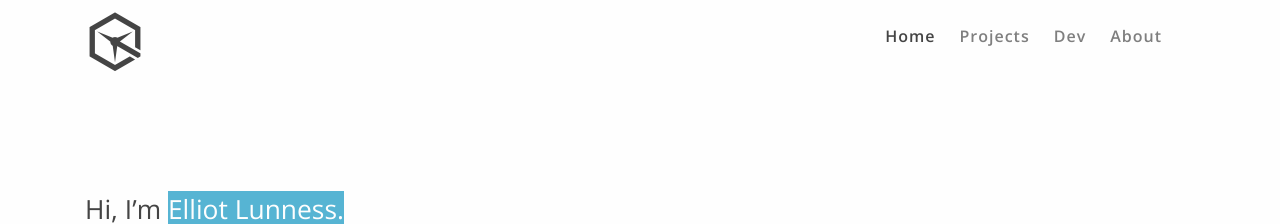
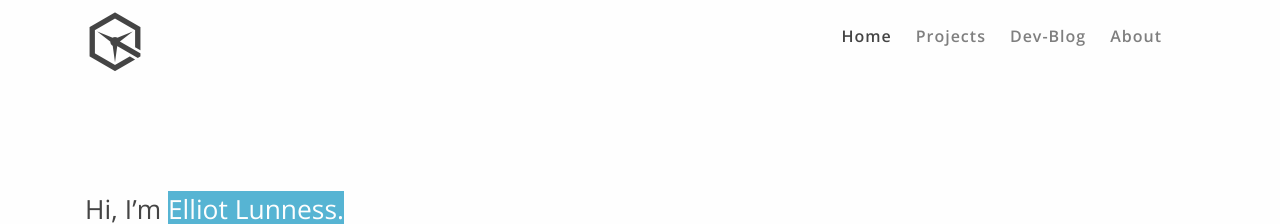
Before and after one commit to LazerCube/LazerCube.github.io, a Jekyll site: the page built from index.md, in a window 1280 px wide and 900 px high. Shown: the top 224 px of the window. Built offline with Jekyll 4.4.1, drawn with Linux system fonts in a browser that asks for light colours; some web fonts are replaced.

Commit message:
List are styled as defualt. Dev is now Dev-Blog

```diff
--- a/_data/navigationlist.yml
+++ b/_data/navigationlist.yml
@@ -7,8 +7,8 @@ pages:
 - title: Projects
   url: /projects/
 
-- title: Dev
-  url: /dev/
+- title: Dev-Blog
+  url: /Dev/
 
 - title: About
   url: /about/
```
